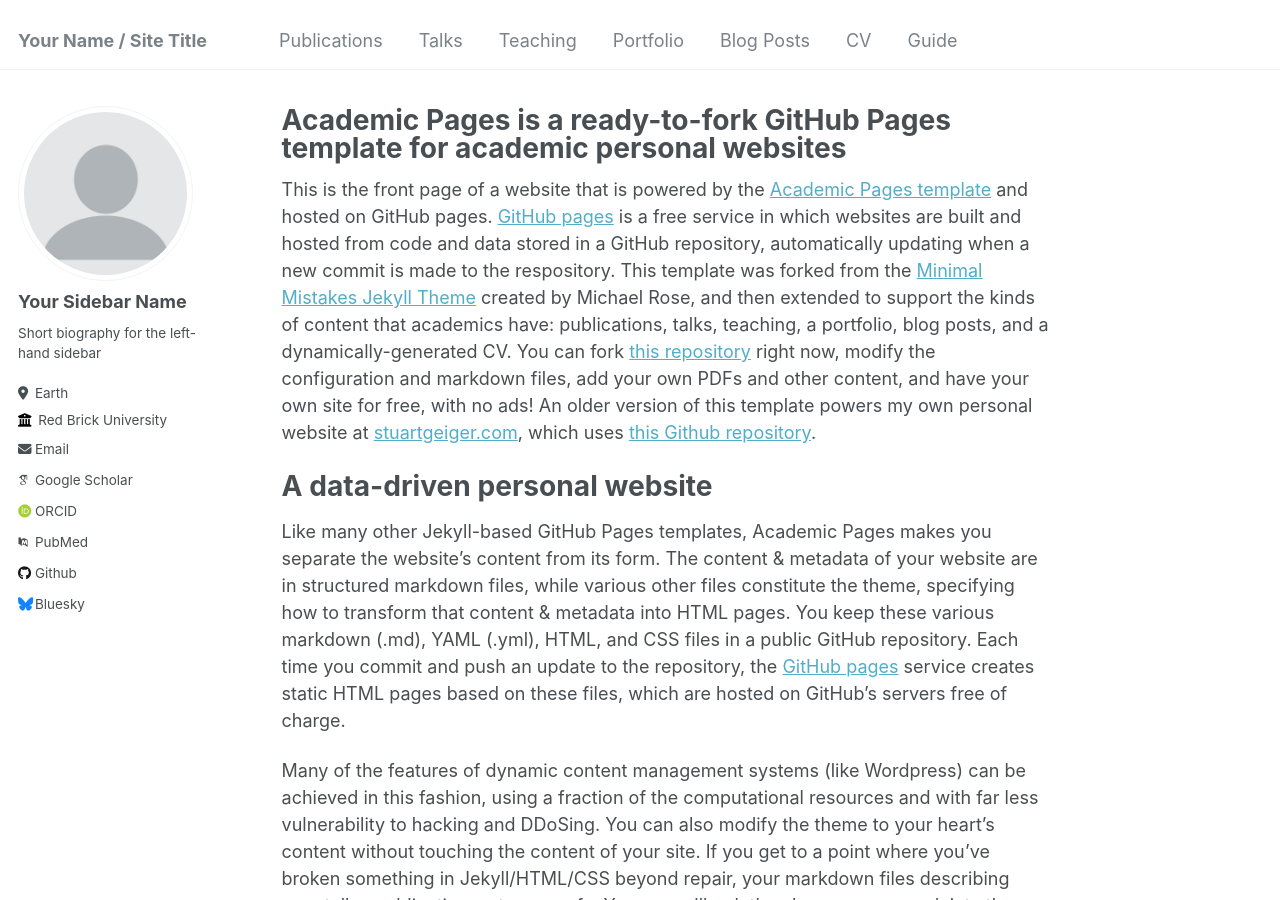
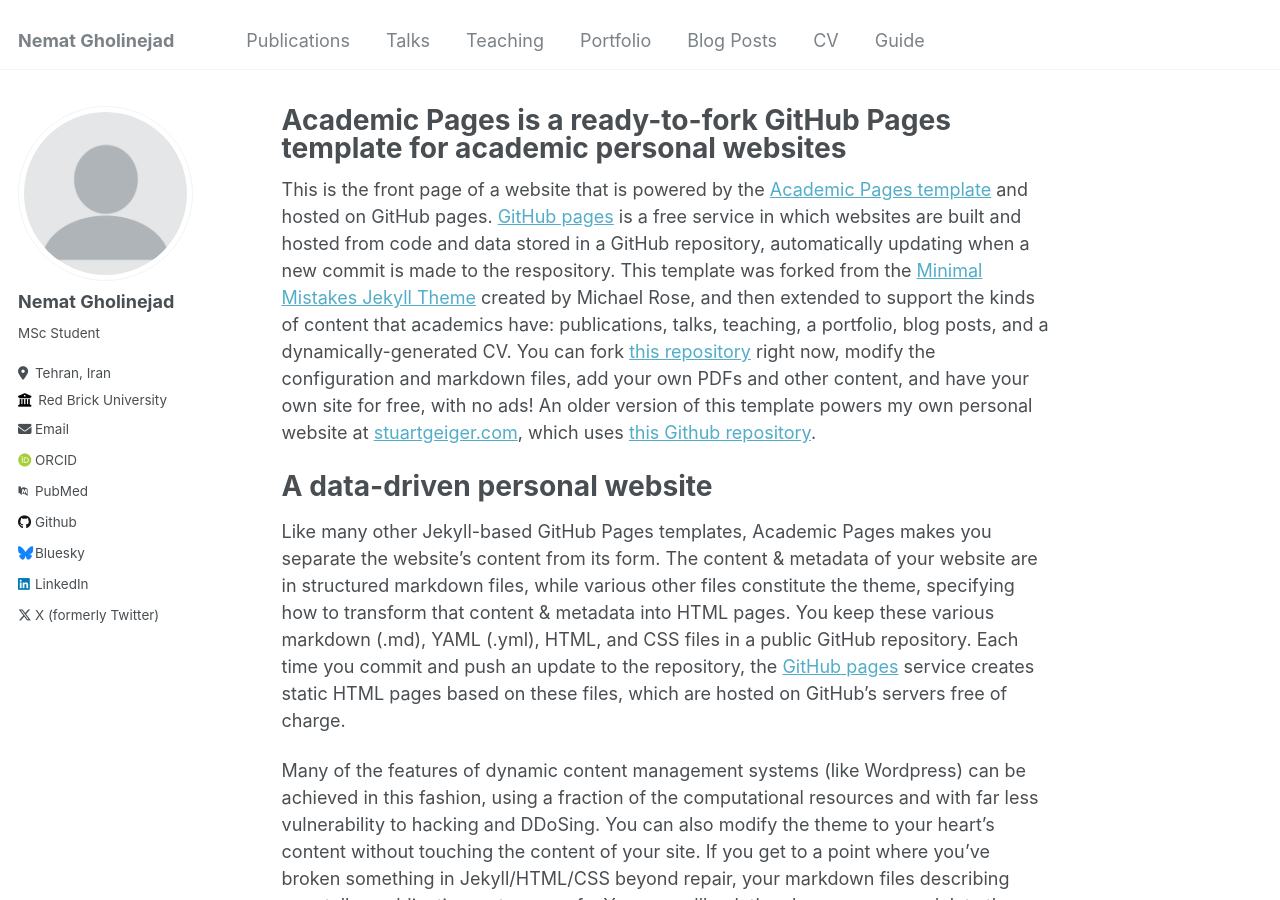
Before and after one commit to nemat-gholinejad/nemat-gholinejad.github.io, a Jekyll site: the page built from _pages/about.md, in a window 1280 px wide and 900 px high. Built offline with Jekyll 4.4.1, drawn with Linux system fonts in a browser that asks for light colours; some web fonts are replaced.

Commit message:
Update _config.yml

```diff
--- a/_config.yml
+++ b/_config.yml
@@ -8,7 +8,7 @@
 
 # Basic Site Settings
 locale                   : "en-US"
-title                    : "Your Name / Site Title"
+title                    : "Nemat Gholinejad"
 title_separator          : "-"
 name                     : &name "Your Name"
 description              : &description "personal description"
@@ -22,17 +22,17 @@ repository               : "academicpages/academicpages.github.io"
 author:
   # Biographic information
   avatar           : "profile.png"
-  name             : "Your Sidebar Name"
+  name             : "Nemat Gholinejad"
   pronouns         : # example: "she/her"
-  bio              : "Short biography for the left-hand sidebar"
-  location         : "Earth"
+  bio              : "MSc Student"
+  location         : "Tehran, Iran"
   employer         : "Red Brick University"
   uri              : # URL
-  email            : "none@example.org"
+  email            : "gholinezhad1997@gmail.com"
 
   # Academic websites
   arxiv            : # URL - Update with the correct link to your profile
-  googlescholar    : "https://scholar.google.com/citations?user=PS_CX0AAAAAJ"
+  googlescholar    : # URL
   impactstory      : # URL
   orcid            : "http://orcid.org/yourorcidurl"
   pubmed           : "https://www.ncbi.nlm.nih.gov/pubmed/?term=john+snow"
@@ -42,7 +42,7 @@ author:
   bitbucket        : # Username - Update with your username on the site
   codepen          : # Username
   dribbble         : # Username
-  github           : "academicpages"
+  github           : "nematgh"
   kaggle           : # Username
   stackoverflow    : # User number or user number and name (i.e., use "1" or "1/jeff-atwood")
 
@@ -56,7 +56,7 @@ author:
   keybase          : # Username
   instagram        : # Username
   lastfm           : # Username
-  linkedin         : # Username
+  linkedin         : nemat--gholinejad # Username
   mastodon         : # URL
   medium           : # URL
   pinterest        : # Username
@@ -64,7 +64,7 @@ author:
   steam            : # Username
   telegram         : # URL
   tumblr           : # Username
-  twitter          : # Username for X / Twitter
+  twitter          : NematGholinejad # Username for X / Twitter
   vine             : # Username
   weibo            : # Username
   wikipedia        : # Username
```
